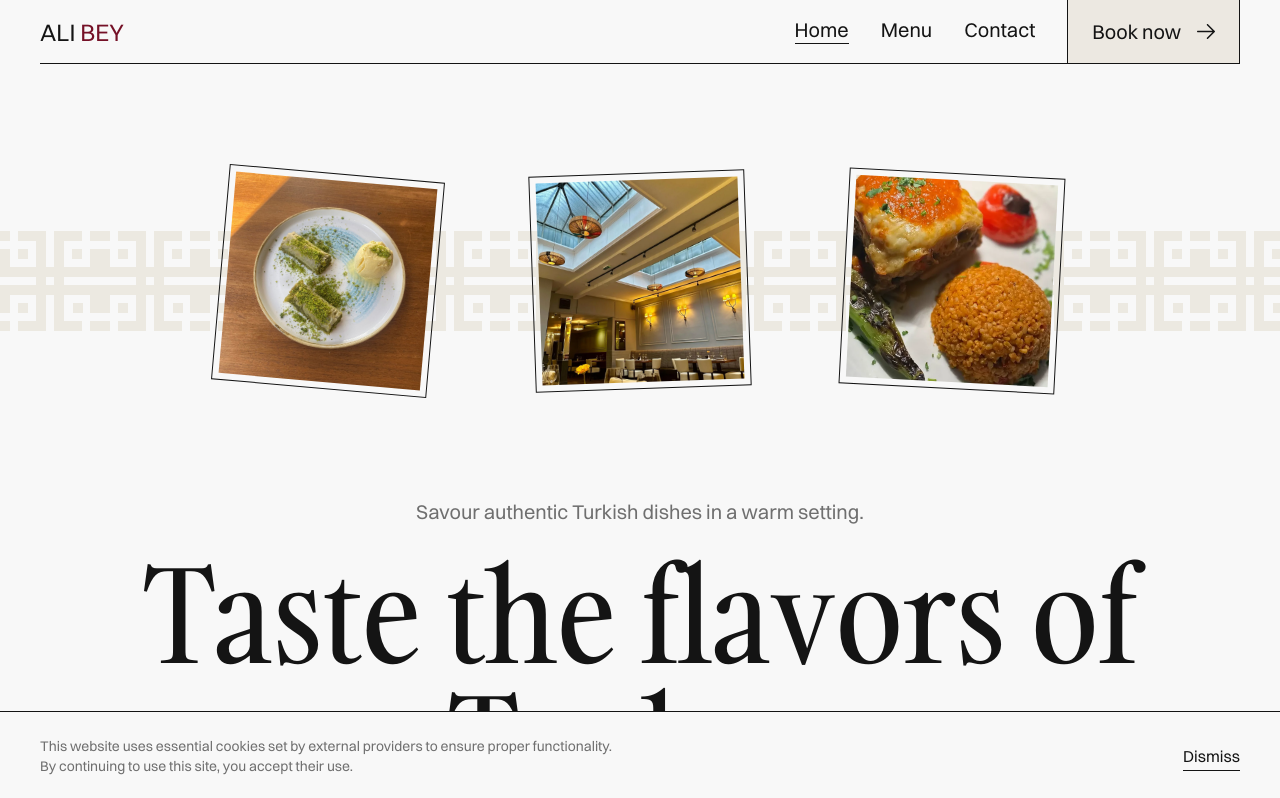
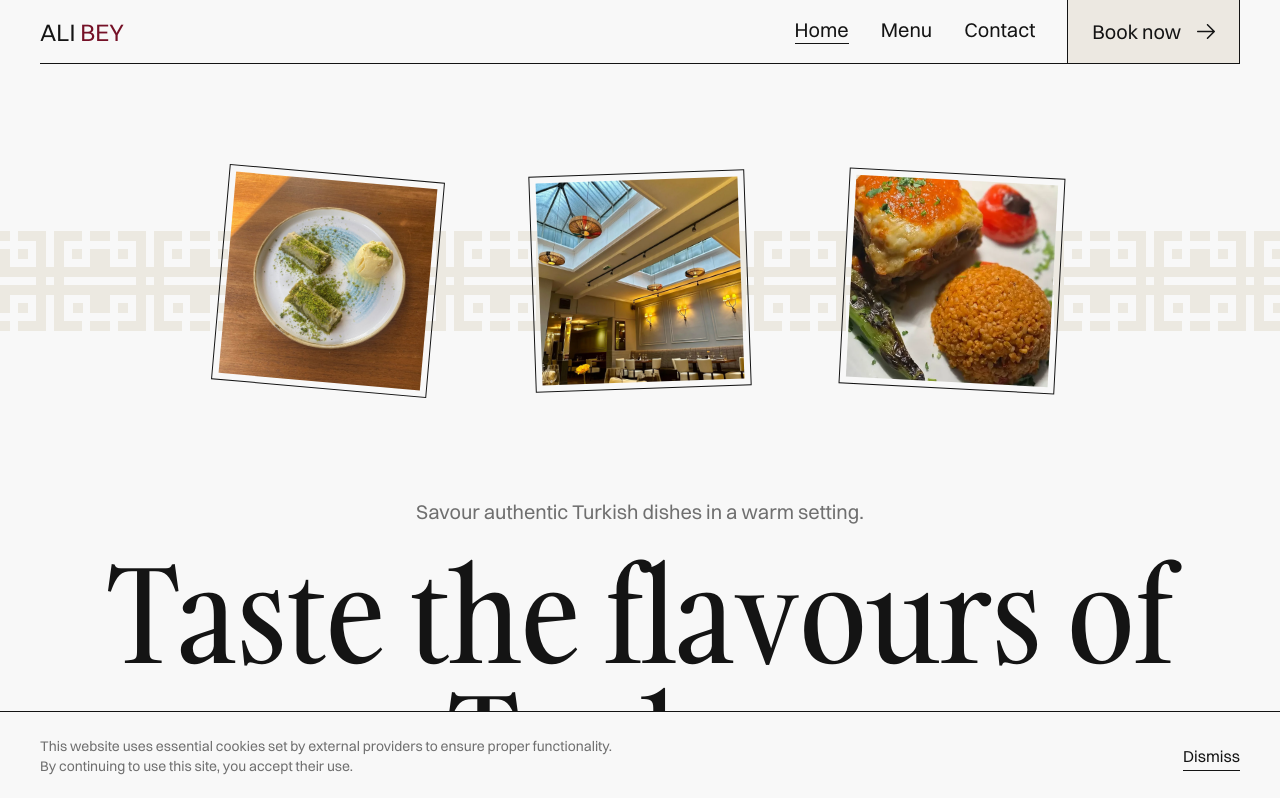
Before and after one commit to warpBytes/alibey, a Next.js app: page / in a window 1280 px wide. Shown: the top 798 px of the page. Built offline with nearby package versions, Linux system fonts and the light colour scheme.

Commit message:
Use british spelling of flavours

```diff
--- a/components/taste-the-flavors.tsx
+++ b/components/taste-the-flavors.tsx
@@ -6,13 +6,13 @@ const TasteTheFlavors = () => {
           Savour authentic Turkish dishes in a warm setting.
         </span>
         <h1 className="text-center font-gambarino text-heading-xl tracking-[-0.002em] md:text-9xl">
-          Taste the flavors of Turkey
+          Taste the flavours of Turkey
         </h1>
       </div>
       <div className="relative h-[570px] w-full">
         <img
           src="/images/restaurant.png"
-          alt="Taste the flavors"
+          alt="Taste the flavours"
           className="object-cover"
           style={{ objectFit: 'cover', width: '100%', height: '100%' }}
         />
```
